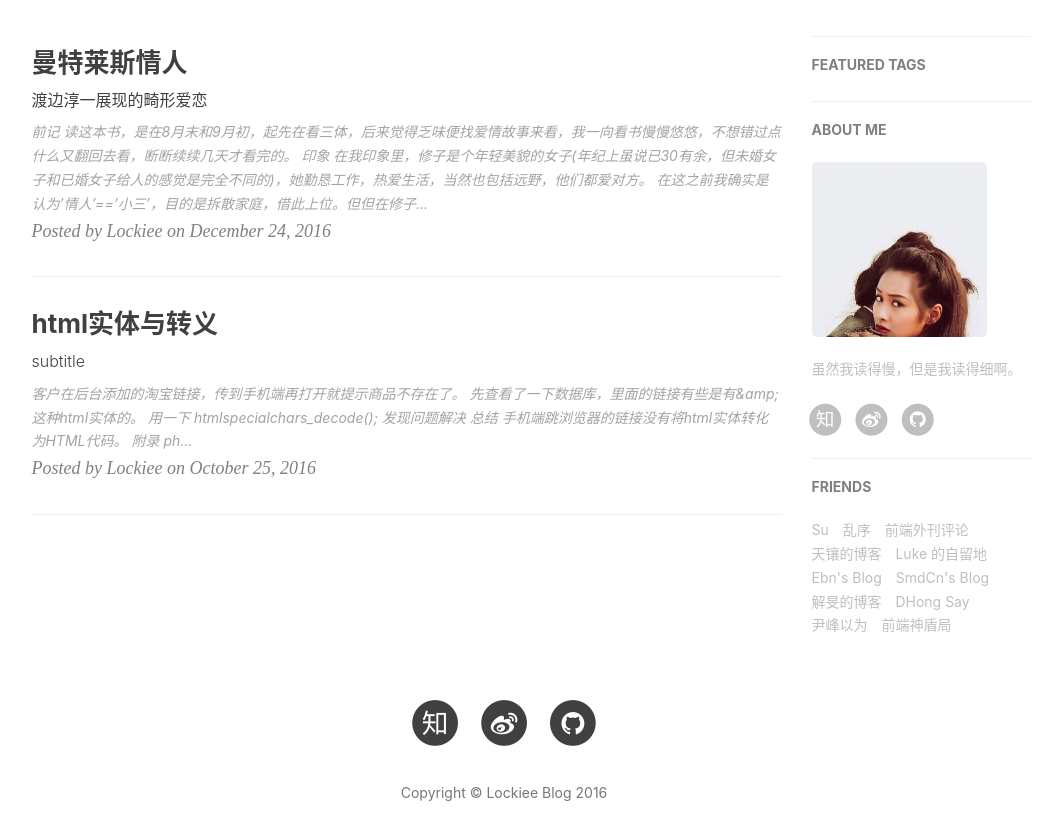
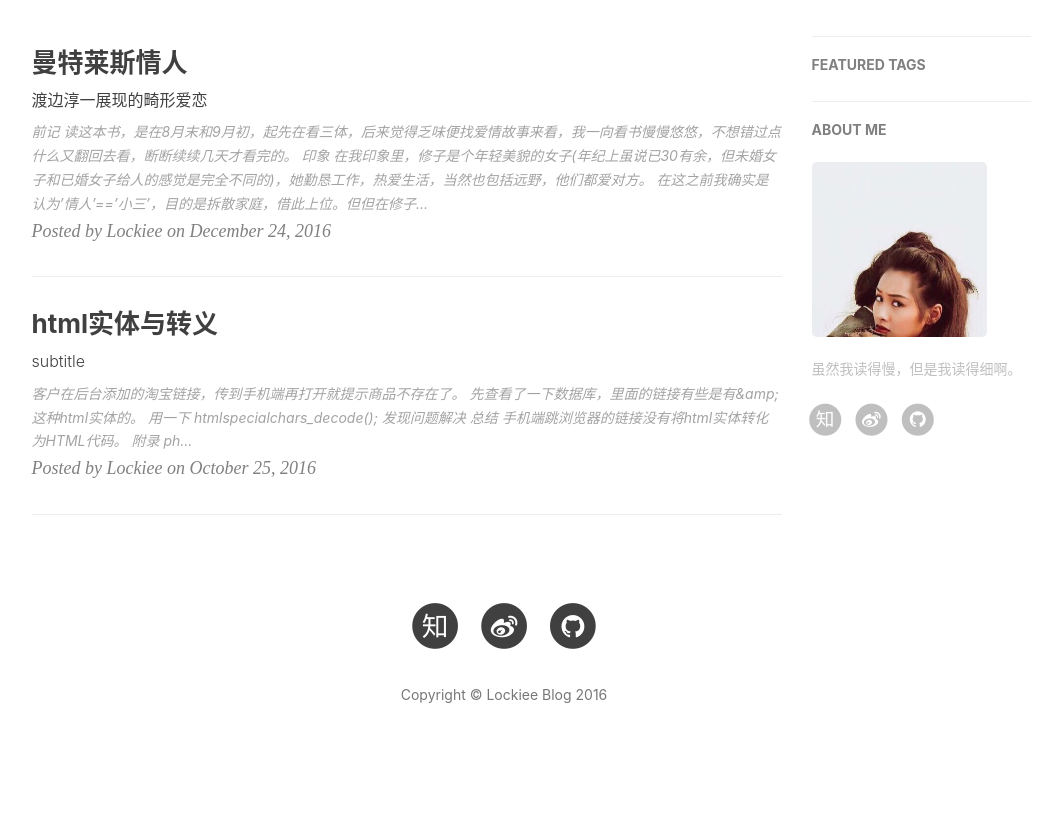
Before and after one commit to yaofan97/xuwuqiang.github.io, a Jekyll site: the page built from index.html, in a window 1280 px wide, cut to the strip 422-1291 px from the top of the page. Shown: the top 840 px of the strip, without its empty margins (136-1198 px from the left). Built offline with Jekyll 4.4.1, drawn with Linux system fonts in a browser that asks for light colours; nearby versions of some CDN libraries; the list of posts is cut into pages by our own code; comment, search, counter and statistics services are not loaded; after the commit the page ends 1194 px from its top, so only the background shows below that; some of the changed lines change nothing that is shown.

Commit message:
config
2

```diff
--- a/_config.yml
+++ b/_config.yml
@@ -88,39 +88,39 @@ service-worker: true
 
 
 # Friends
-friends: [
-    {
-        title: "Su",
-        href: "http://su.gallery/"
-    },{
-        title: "乱序",
-        href: "http://mida.re/"
-    },{
-        title: "前端外刊评论",
-        href: "http://qianduan.guru/"
-    },{
-        title: "天镶的博客",
-        href: "http://lingyu.wang/"
-    },{
-        title: "Luke 的自留地",
-        href: "http://hmqk1995.github.io"
-    },{
-        title: "Ebn's Blog",
-        href: "http://ebnbin.com/"
-    },{
-        title: "SmdCn's Blog",
-        href: "http://blog.smdcn.net"
-    },{
-        title: "解旻的博客",
-        href: "http://xieminis.me/"
-    },{
-        title: "DHong Say",
-        href: "http://dhong.co"
-    },{
-        title: "尹峰以为",
-        href: "http://ingf.github.io/"
-    },{
-        title: "前端神盾局",
-        href: "http://wepiaofei.github.io/blog/"
-    }
-]
+# friends: [
+#     {
+#         title: "Su",
+#         href: "http://su.gallery/"
+#     },{
+#         title: "乱序",
+#         href: "http://mida.re/"
+#     },{
+#         title: "前端外刊评论",
+#         href: "http://qianduan.guru/"
+#     },{
+#         title: "天镶的博客",
+#         href: "http://lingyu.wang/"
+#     },{
+#         title: "Luke 的自留地",
+#         href: "http://hmqk1995.github.io"
+#     },{
+#         title: "Ebn's Blog",
+#         href: "http://ebnbin.com/"
+#     },{
+#         title: "SmdCn's Blog",
+#         href: "http://blog.smdcn.net"
+#     },{
+#         title: "解旻的博客",
+#         href: "http://xieminis.me/"
+#     },{
+#         title: "DHong Say",
+#         href: "http://dhong.co"
+#     },{
+#         title: "尹峰以为",
+#         href: "http://ingf.github.io/"
+#     },{
+#         title: "前端神盾局",
+#         href: "http://wepiaofei.github.io/blog/"
+#     }
+# ]
```
